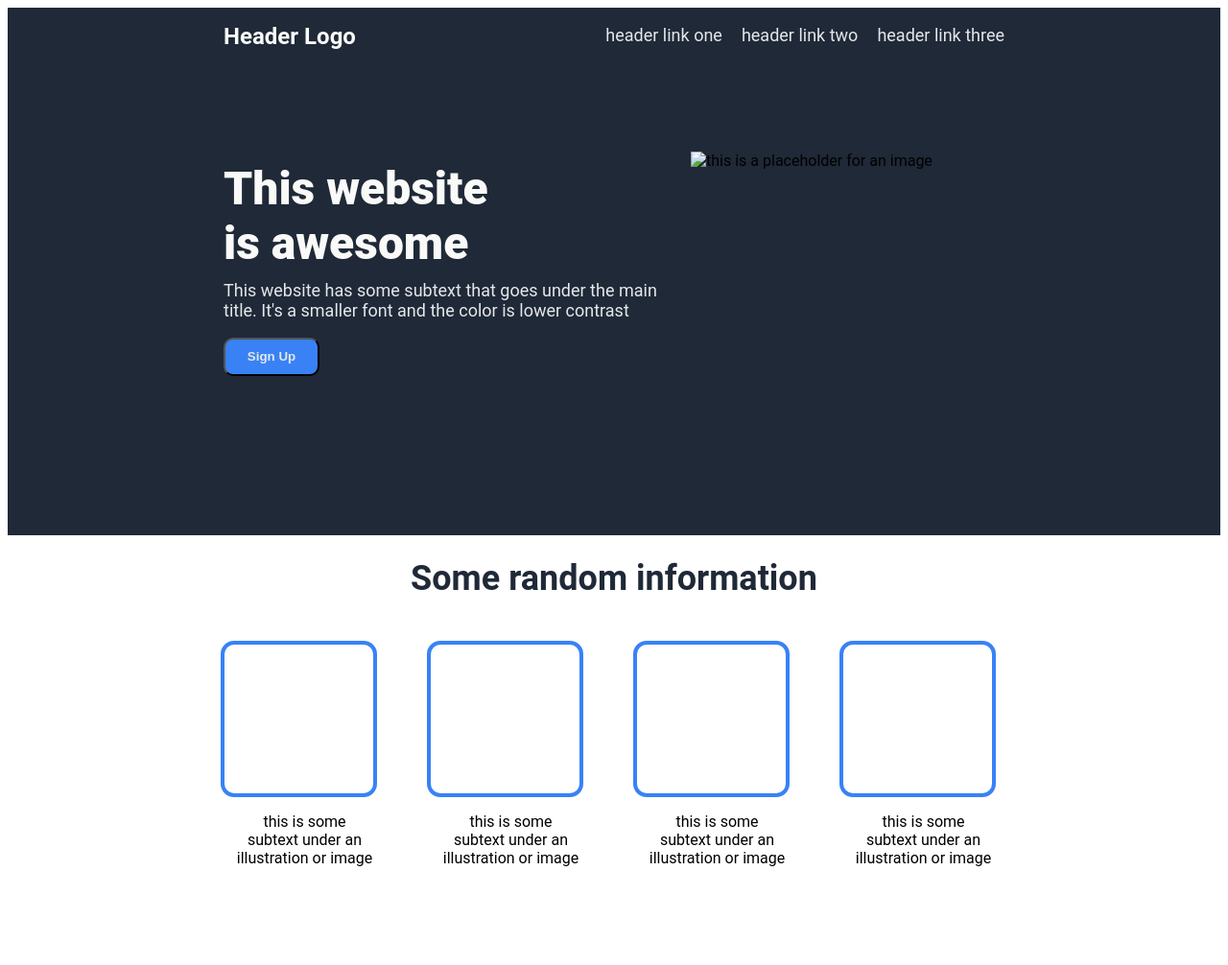
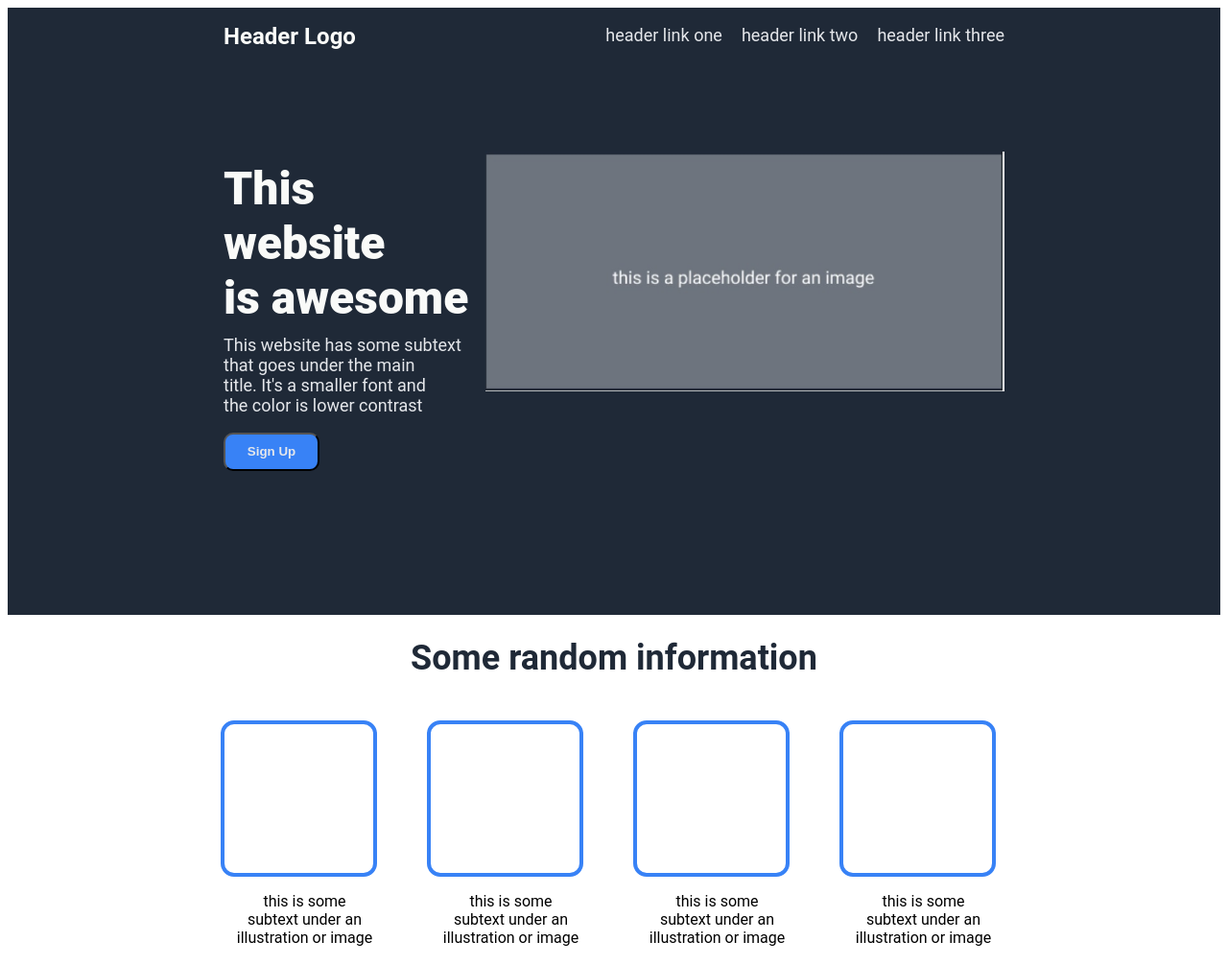
Before and after one commit to Girish-HN/Landing-page, a plain HTML site: page index.html in a window 1280 px wide. Shown: the top 1006 px of the page at 96% size. Drawn offline with Linux system fonts and the light colour scheme.

Commit message:
updated image path

```diff
--- a/index.html
+++ b/index.html
@@ -16,7 +16,7 @@
                 <p class="hero-secondary-text">This website has some subtext that goes under the main title. It's a smaller font and the color is lower contrast</p>
                 <button class="signup">Sign Up</button>
             </div>
-            <img src="..Landing-page\image.jpg" alt="this is a placeholder for an image">
+            <img src="..\Landing-page\image.jpg" alt="this is a placeholder for an image">
         </div>
     </head>
     <body>
```
